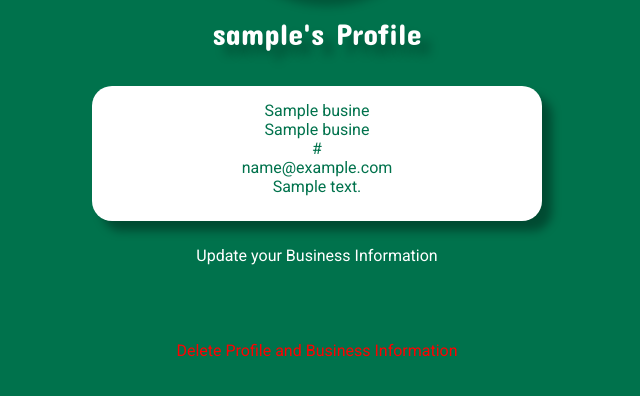
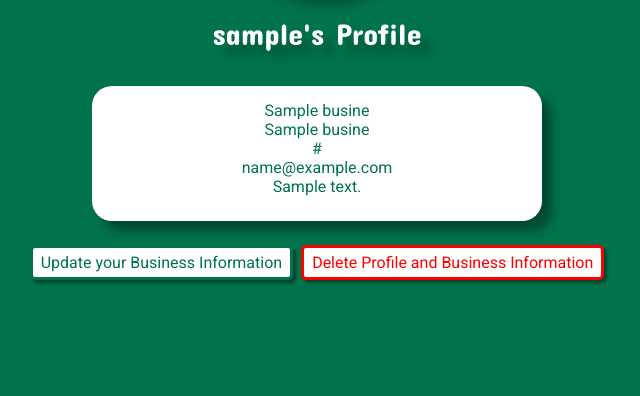
Before and after one commit to liamoconnor87/local_directory, a Flask app: a page that uses templates/profile.html in a window 1280 px wide. Shown: the part 314-710 px from the top of the page, without its empty margins (323-963 px from the left). Run offline with Flask 2, Linux system fonts and the light colour scheme; the visitor is signed in with stand-in values (Sample User, id 1); a database or web service that is not in the repository returns one stand-in record (values such as "Sample title"); some libraries are stand-ins or nearby versions.

Commit message:
Style: Profile buttons

```diff
--- a/app.py
+++ b/app.py
@@ -226,6 +226,7 @@ def edit_info(edit_business):
 
         mongo.db.business.update(
             {"_id": ObjectId(edit_business)}, update_business)
+
         flash("Business Information was updated!")
         return redirect(url_for("profile", username=session["user"]))
 
--- a/static/css/style.css
+++ b/static/css/style.css
@@ -205,7 +205,6 @@ body{
 }
 
 .search-btn{
-    width: 50%;
     margin-left: auto;
     margin-right: auto;
     margin-top: 10px;
@@ -230,7 +229,6 @@ body{
 }
 
 .sub-btn{
-    border: none;
     color: rgb(0, 114, 76);
     text-align: center;
     text-decoration: none;
@@ -251,6 +249,22 @@ body{
 
 .sub-btn:hover{
     background-color: rgb(0, 114, 76);
+    color: rgb(255, 255, 255);
+}
+
+.ed-btn:hover{
+    border: 3px solid rgb(255, 255, 255);
+}
+
+.del-btn{
+    border: 3px solid rgb(255, 0, 0);
+    background-color: rgb(255, 255, 255);
+    color: rgb(255, 0, 0);
+}
+
+.del-btn:hover{
+    border: 3px solid rgb(255, 255, 255);
+    background-color: rgb(255, 0, 0);
     color: rgb(255, 255, 255);
 }
 
@@ -291,7 +305,7 @@ body{
     text-align: center;
 }
 
-/* Log In / Register / Profile */
+/* Log In / Register */
 
 .login-cont{
     width: 100%;
--- a/templates/login.html
+++ b/templates/login.html
@@ -42,7 +42,7 @@
         <div class="link-cont">
             <p class="link">
                 Have a Business?
-                <a href="{{ url_for('register') }}" class="text-darken-4">Register Account</a>
+                <a href="{{ url_for('register') }}" class="">Register Account</a>
             </p>
         </div>
     </div>
--- a/templates/profile.html
+++ b/templates/profile.html
@@ -28,17 +28,15 @@
         {% endfor %}
     </div>
 
-    <div class="link-cont">
-        <p class="link-2">
-            {% for users_business in business_id %}
-                <a href="{{ url_for('edit_info', edit_business=users_business._id) }}" class="">
-                    Update your Business Information
-                </a><br><br><br><br><br>
-                <a href="{{ url_for('delete_probus', delete_business=users_business._id) }}" class="del-btn">
-                    Delete Profile and Business Information
-                </a>
+    <div class="search-btn">
+        {% for users_business in business_id %}
+            <a href="{{ url_for('edit_info', edit_business=users_business._id) }}" class="sub-btn ed-btn pointer">
+                Update your Business Information
+            </a>
+            <a href="{{ url_for('delete_probus', delete_business=users_business._id) }}" class="sub-btn del-btn">
+                Delete Profile and Business Information
+            </a>
         {% endfor %}
-        </p>
     </div>
 
 {% endblock %}
--- a/templates/register.html
+++ b/templates/register.html
@@ -45,7 +45,7 @@
                 <select id="category_name" name="category_name" class="validate" required>
                     <option value="" disabled selected>Choose a type of business</option>
                     {% for category in categories %}
-                        <option value="{{ category.category_name }}">{{ category.category_name.capitalize() }}</option>
+                        <option value="{{ category.category_name }}">{{ category.category_name }}</option>
                     {% endfor %}
                 </select>
             </div>
@@ -85,7 +85,7 @@
     <div class="link-cont">
         <p class="link">
             Already Registered?
-            <a href="{{ url_for('register') }}" class="text-darken-4">Log In</a>
+            <a href="{{ url_for('login') }}" class="">Log In</a>
         </p>
     </div>
 
```
